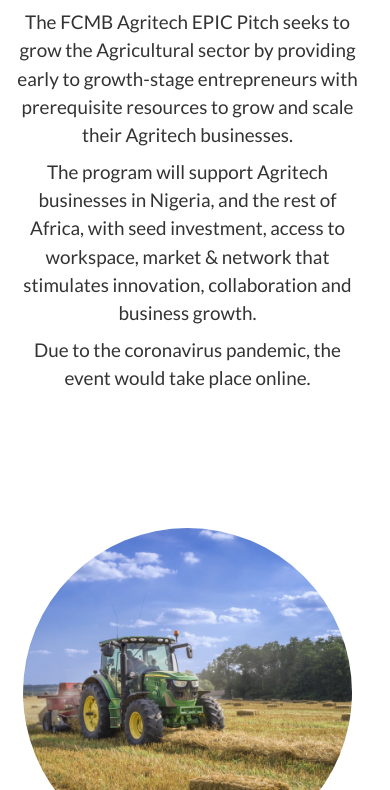
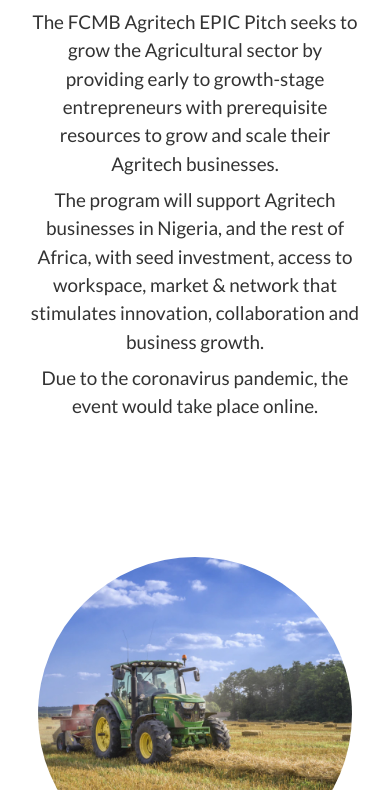
Before and after one commit to iFidelis/agritech, a plain HTML site: page index.html in a window 390 px wide. Shown: the part 825-1615 px from the top of the page. Drawn offline with Linux system fonts and the light colour scheme.

Commit message:
centered

```diff
--- a/css/one-page-wonder.css
+++ b/css/one-page-wonder.css
@@ -179,7 +179,7 @@ header.masthead .bg-circle-4 {
     font-size: 3rem !important;
   }
   .row {
-    margin-top: 0px;
+    margin-left: 0px;
     margin-right: 0px;
   }
 }
```
